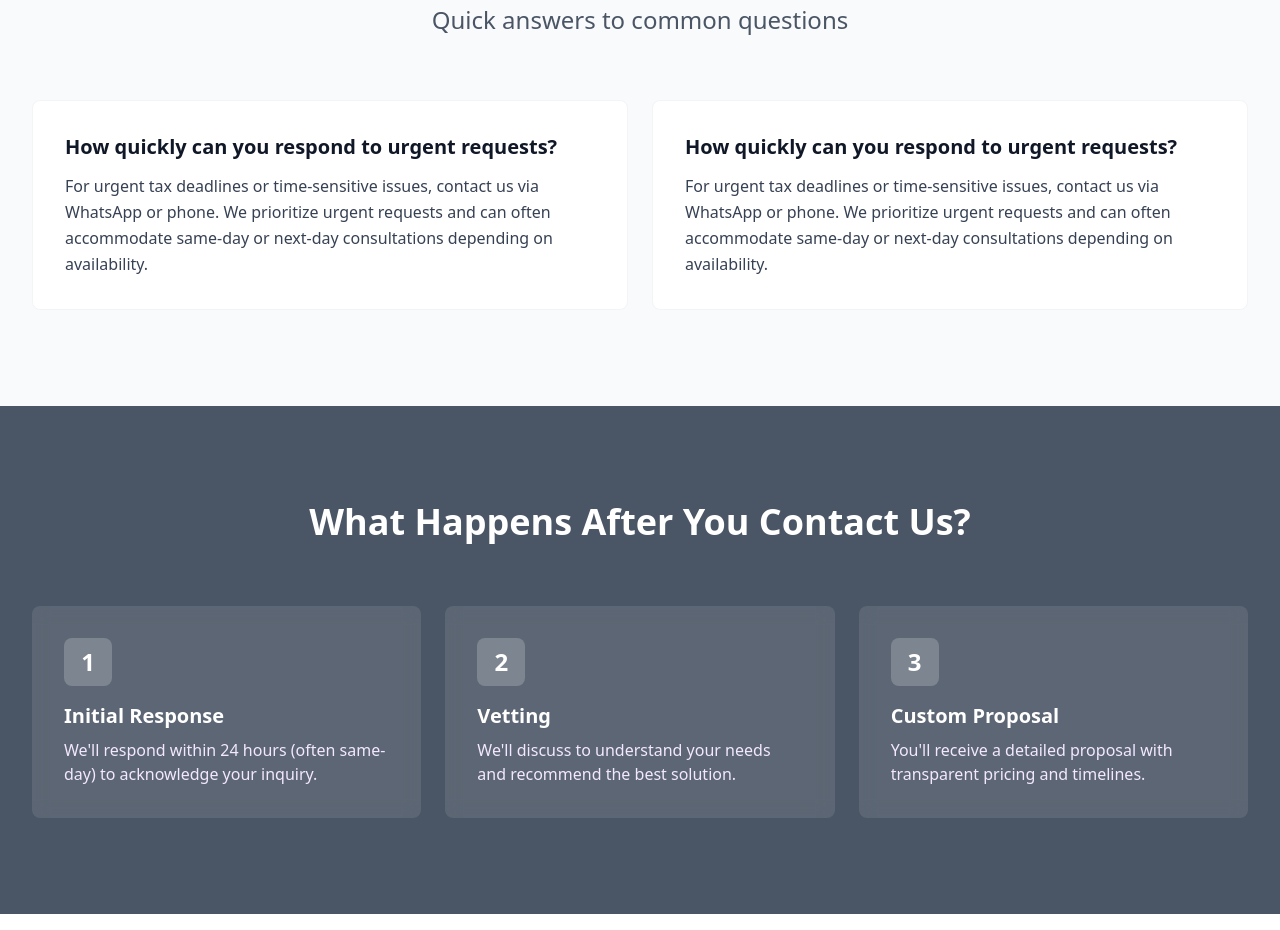
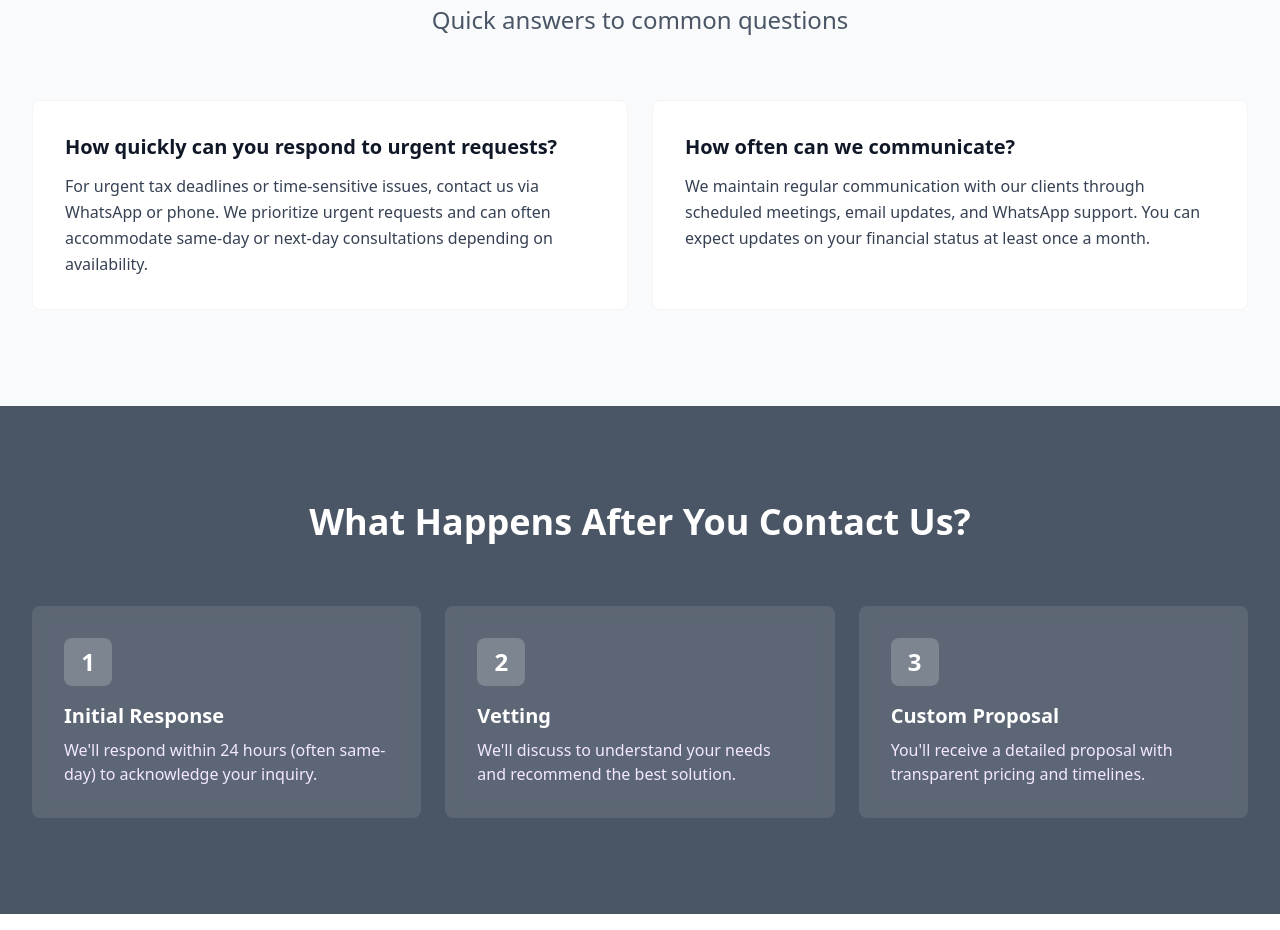
Before and after one commit to Justice-A/praestantia-consulting, a Next.js app: page /contact in a window 1280 px wide. Shown: the part 1840-2770 px from the top of the page. Built offline with nearby package versions, Linux system fonts and the light colour scheme.

Commit message:
contact faq

```diff
--- a/app/contact/contactContent.tsx
+++ b/app/contact/contactContent.tsx
@@ -95,8 +95,8 @@ export default function ContactPage() {
       answer: "For urgent tax deadlines or time-sensitive issues, contact us via WhatsApp or phone. We prioritize urgent requests and can often accommodate same-day or next-day consultations depending on availability.",
     },
       {
-      question: "How quickly can you respond to urgent requests?",
-      answer: "For urgent tax deadlines or time-sensitive issues, contact us via WhatsApp or phone. We prioritize urgent requests and can often accommodate same-day or next-day consultations depending on availability.",
+      question: "How often can we communicate?",
+      answer: "We maintain regular communication with our clients through scheduled meetings, email updates, and WhatsApp support. You can expect updates on your financial status at least once a month.",
     },
 
 
```
